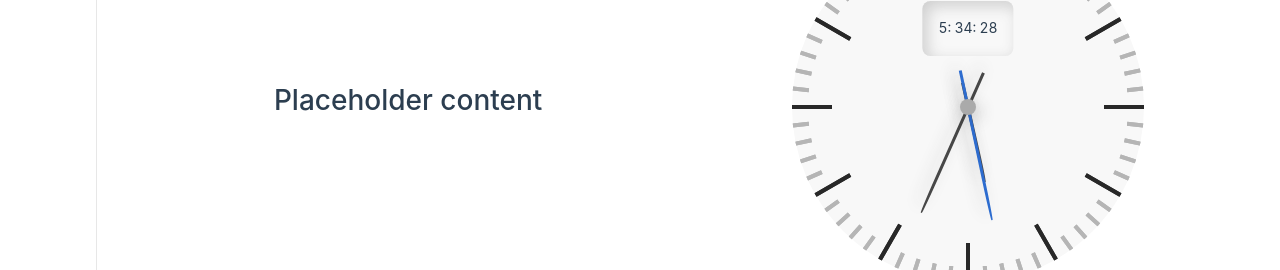
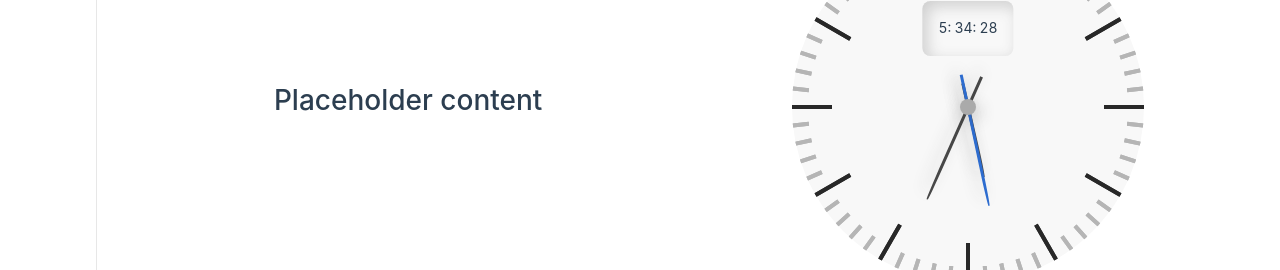
Before and after one commit to Klrfl/TellTime, a Vue app: page / in a window 1280 px wide. Shown: the part 293-563 px from the top of the page. Built offline with nearby package versions, Linux system fonts and the light colour scheme.

Commit message:
simplify code

```diff
--- a/src/components/clock/WorldClock.vue
+++ b/src/components/clock/WorldClock.vue
@@ -96,11 +96,9 @@ function setMinuteSecondHands() {
 }
 
 function setHourHand() {
-  const newDate = new Date();
-
   root.style.setProperty(
     "--hours",
-    `${((newDate - date0) / 86400000) * 720}deg`
+    `${((new Date() - date0) / 86_400_000) * 720}deg`
   );
 }
 
@@ -120,13 +118,6 @@ onMounted(() => {
 </script>
 
 <style lang="scss">
-:root {
-  // for rotating the hands
-  --hours: 60;
-  --minutes: 60;
-  --seconds: 60;
-}
-
 $clock-hand-width: 0.2rem;
 
 /* origin formula: 0 calc(width * (height - (height * 25%))) */
@@ -202,18 +193,18 @@ $clock-hand-width: 0.2rem;
 
     &--hours {
       transform: translate(-50%, 25%) rotate(var(--hours));
-      @include center-clock-hands($clock-hand-width, 32);
+      @include center-clock-hands($clock-hand-width, 30);
     }
 
     &--minutes {
       transform: translate(-50%, 25%) rotate(var(--minutes));
-      @include center-clock-hands($clock-hand-width, 48);
+      @include center-clock-hands($clock-hand-width, 42);
     }
 
     &--seconds {
       background: var(--accent);
       transform: translate(-50%, 25%) rotate(var(--seconds));
-      @include center-clock-hands($clock-hand-width, 48);
+      @include center-clock-hands($clock-hand-width, 42);
     }
   }
 }
```
